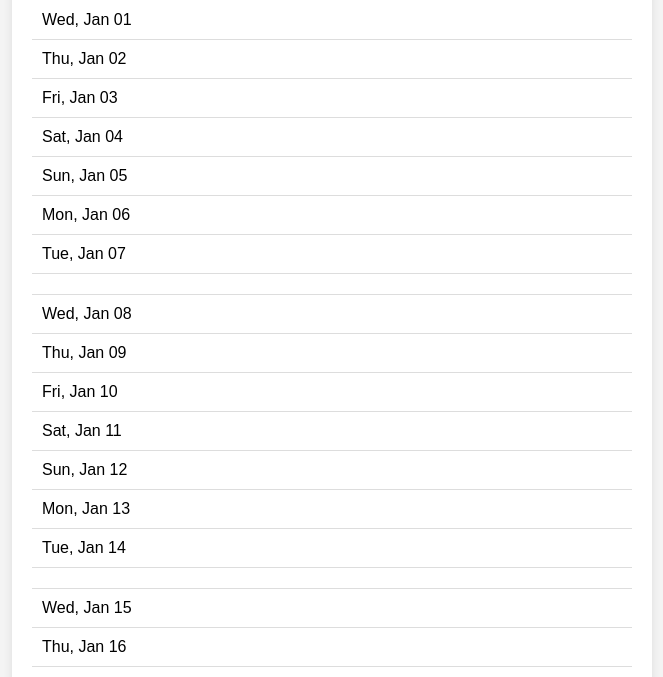
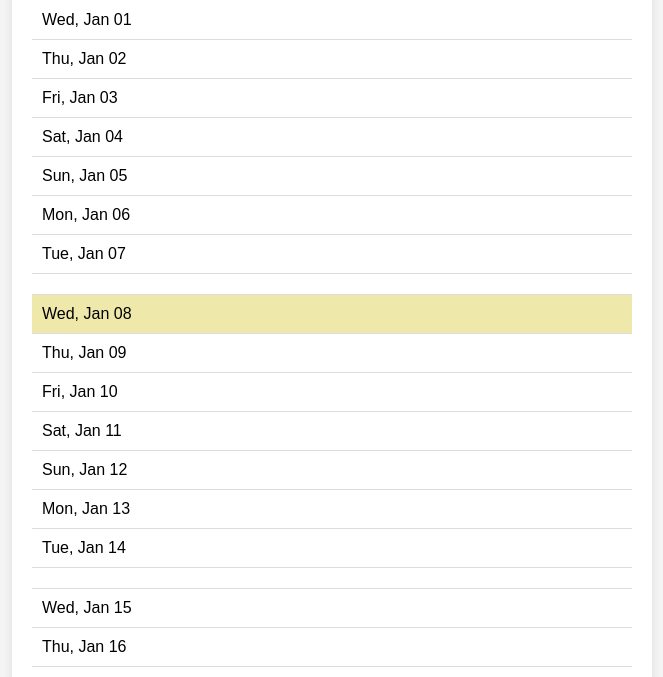
Before and after one commit to mcenirm/wed-to-tue, a plain HTML site: page index.html in a window 1280 px wide. Shown: the part 119-796 px from the top of the page, without its empty margins (308-971 px from the left). Drawn offline with Linux system fonts and the light colour scheme.

Commit message:
highlight today

```diff
--- a/script.js
+++ b/script.js
@@ -18,6 +18,9 @@ function generateThreeWeeks() {
         nextDate.setDate(startDate.getDate() + i);
         const formattedDate = formatDate(nextDate);
         const listItem = document.createElement('li');
+        if (nextDate.toDateString() === today.toDateString()) {
+            listItem.classList.add('today');
+        }
         listItem.textContent = formattedDate;
         dateList.appendChild(listItem);
 
--- a/styles.css
+++ b/styles.css
@@ -31,3 +31,7 @@ li {
 li:last-child {
     border-bottom: none;
 }
+
+li.today {
+    background-color: palegoldenrod;
+}
```
